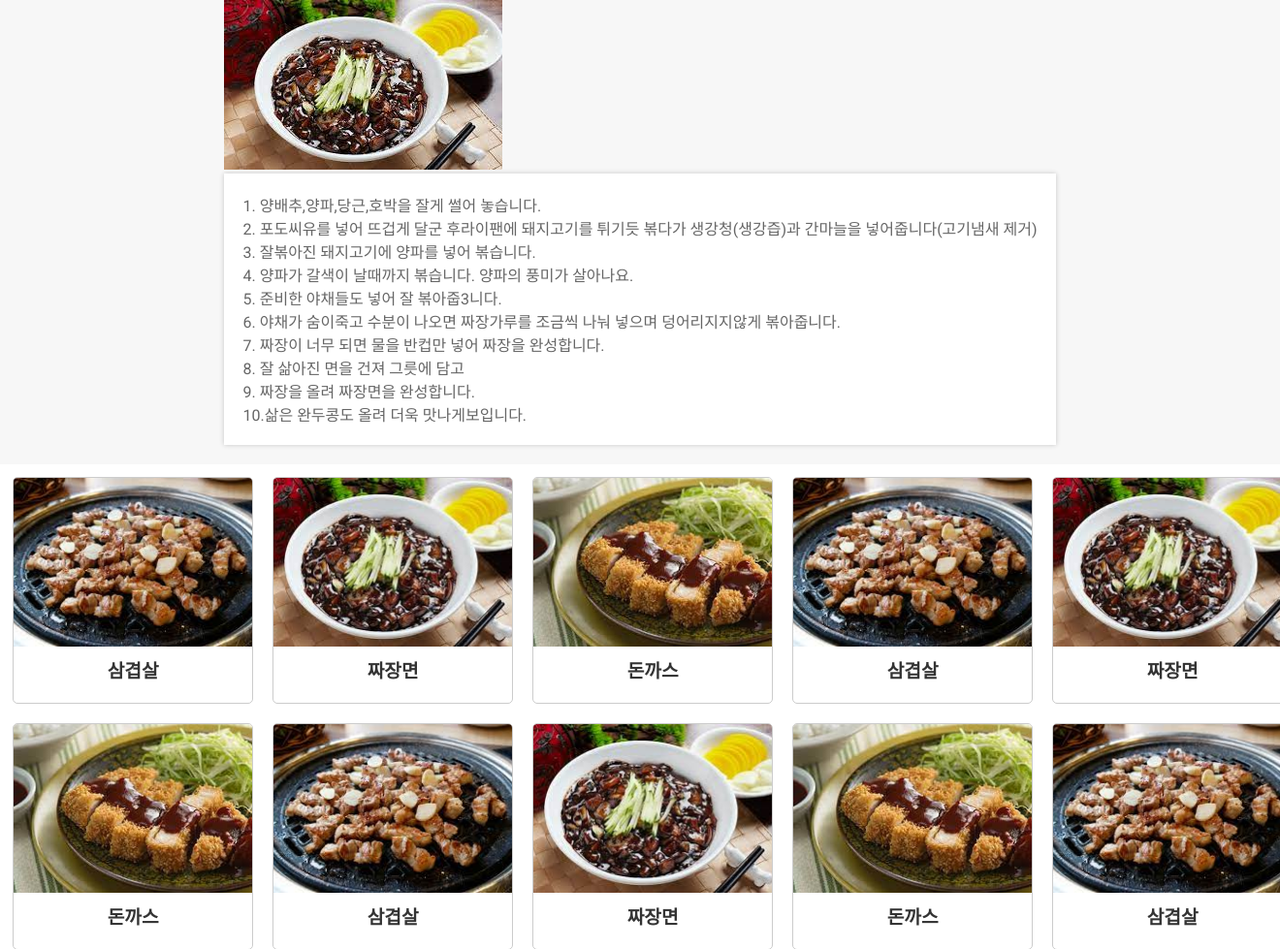
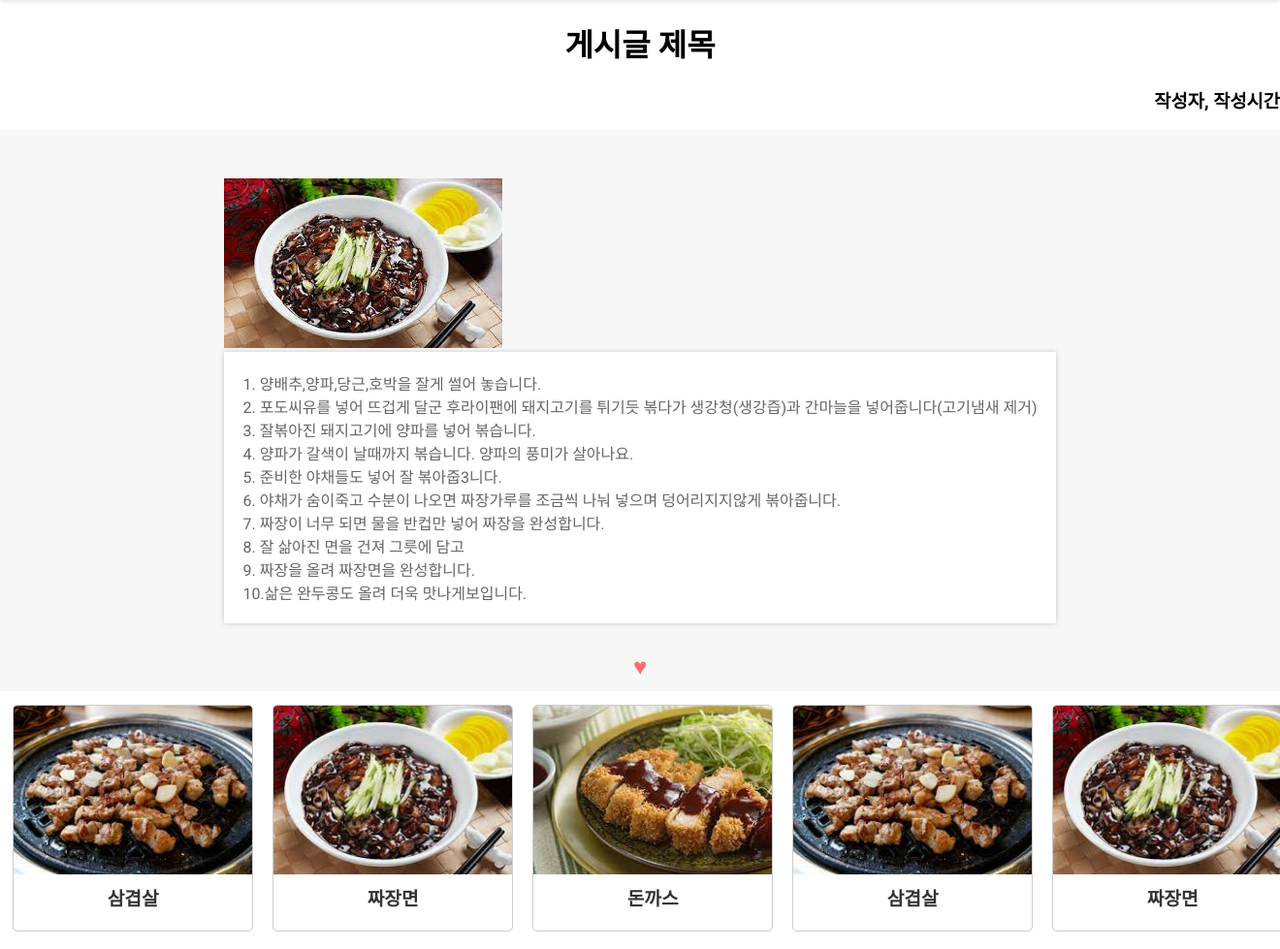
Before and after one commit to hantoro123/AllergyProject, a Django app: page /bdetail/ in a window 1320 px wide; the page is wider, and only the part inside the window is pictured. Shown: the part 142-1121 px from the top of that part at 97% size. Run offline with Django 4.2, Linux system fonts and the light colour scheme; parts of the project's set-up code (start-up, migrations or seed data) failed here and were passed over.

Commit message:
Add bookmark button

```diff
--- a/allergyProject/board/templates/boarddetail.html
+++ b/allergyProject/board/templates/boarddetail.html
@@ -1,6 +1,8 @@
 {% extends 'base.html' %}
 {% load static %}
 {% block content %}
+<h1 style="text-align: center;"> 게시글 제목 </h1>
+<h3 style="text-align: right;">작성자, 작성시간</h3>
 <main>
   <div class="board-details">
       <img src="{% static 'images/food3.jpg' %}" alt="짜장면">
@@ -18,6 +20,11 @@
           <p>10.삶은 완두콩도 올려 더욱 맛나게보입니다.</p>
       </div>
   </div>
+
+  <div class="board-like-button-container">
+    <button class="like-button" aria-label="Like"></button>
+  </div>
+
 </main>
 
 <div id="recommend"></div>
--- a/allergyProject/static/css/style.css
+++ b/allergyProject/static/css/style.css
@@ -136,10 +136,12 @@ nav {
 }
 
 main {
+  position: relative;
   display: flex;
   background-color: #f7f7f7;
   align-items: center;
   justify-content: center;
+  padding: 50px;
 }
 
 .mypage{
@@ -284,11 +286,23 @@ footer {
   justify-content: center;
   align-items: center;
   text-align: center;
+  box-shadow: 2px 2px 2px #eee;
+  border-radius: 5%;
+
 }
 
 .picture img {
   max-width: 100%;
   height: auto;
+}
+
+.picture img:hover{
+  filter: brightness(50%);
+}
+
+.picture p {
+  text-align: center;
+  color: black;
 }
 
 .food-details {
@@ -318,7 +332,7 @@ footer {
   margin: 10px 0;
 }
 
-.food-info button {
+.food-info .buy {
   background-color: #F9A826;
   color: #fff;
   border: none;
@@ -327,8 +341,55 @@ footer {
   cursor: pointer;
 }
 
-.food-info button:hover {
+.food-info .buy:hover {
   background-color: #F27D23;
+}
+
+.like-button-container {
+  display: flex;
+  flex-direction: column;
+  justify-content: center;
+}
+
+.like-button{
+  background-color: #ffffff;
+}
+
+.like-button {
+  position: relative;
+  width: 30px;
+  height: 30px;
+  background: transparent;
+  margin-left: auto;
+  border: none;
+  cursor: pointer;
+}
+
+.like-button:hover {
+  background-color: #f7f7f7;
+}
+
+.like-button:before {
+  content: "\2665";
+  position: absolute;
+  top: 50%;
+  left: 50%;
+  transform: translate(-50%, -50%);
+  font-size: 24px;
+  color: rgb(255, 108, 108);
+}
+
+.like-button:hover:before {
+  color: red;
+}
+
+.board-like-button-container {
+  position: absolute;
+  display: flex;
+  flex-direction: row;
+  justify-content: center;
+  margin-bottom: 10px;
+  bottom: 0;
 }
 
 .recommend{
```
Also changed, not shown: allergyProject/searchapp/templates/detail.html (+14 -12 lines).
